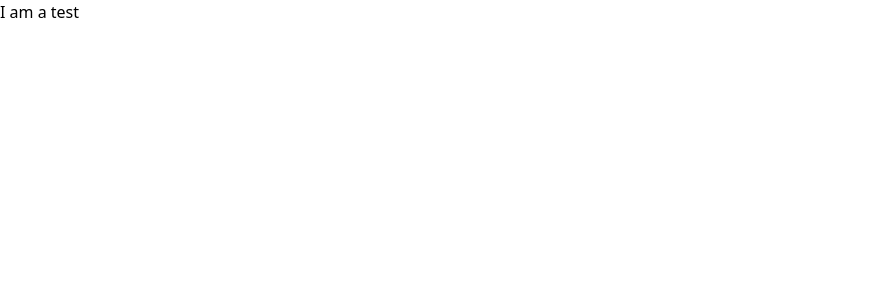
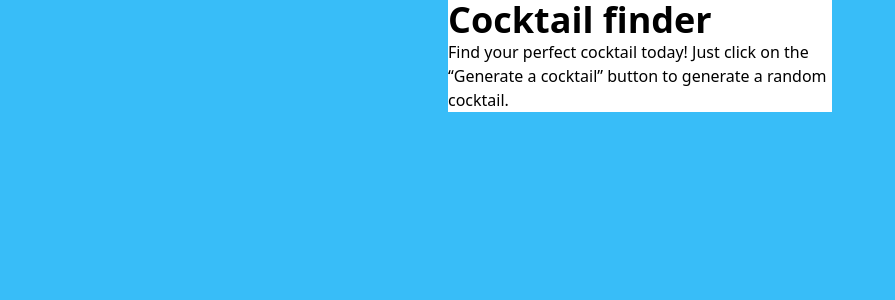
Before and after one commit to paul-blackwell/cocktail-finder, a React (Create React App) app in the folder demo-website/: page / in a window 1280 px wide. Shown: the top 300 px of the page, without its empty margins (0-895 px from the left). Built offline with nearby package versions, Linux system fonts and the light colour scheme.

Commit message:
Started work on the container

```diff
--- a/demo-website/src/App.js
+++ b/demo-website/src/App.js
@@ -1,9 +1,13 @@
-import React from 'react'
+import React from "react";
+import Container from "./components/Container";
 
 function App() {
   return (
     <div className="App">
-      <h1>I am a test</h1>
+      <Container>
+        <h1 className="text-blueGray-200 text-4xl font-extrabold">Cocktail finder</h1>
+        <p className="">Find your perfect cocktail today! Just click on the “Generate a cocktail” button to generate a random cocktail. </p>
+      </Container>
     </div>
   );
 }
--- /dev/null
+++ b/demo-website/src/components/Container.js
@@ -0,0 +1,9 @@
+import React from 'react'
+
+export default function Container({children}) {
+    return (
+        <div className="bg-white w-96 flex flex-col">
+           {children}
+        </div>
+    )
+}
--- a/demo-website/src/index.css
+++ b/demo-website/src/index.css
@@ -2,3 +2,10 @@
 @tailwind base;
 @tailwind components;
 @tailwind utilities;
+
+body {
+  display: grid;
+  background-color: #38bdf8;
+  justify-content: center;
+  align-content: center;
+}
```
